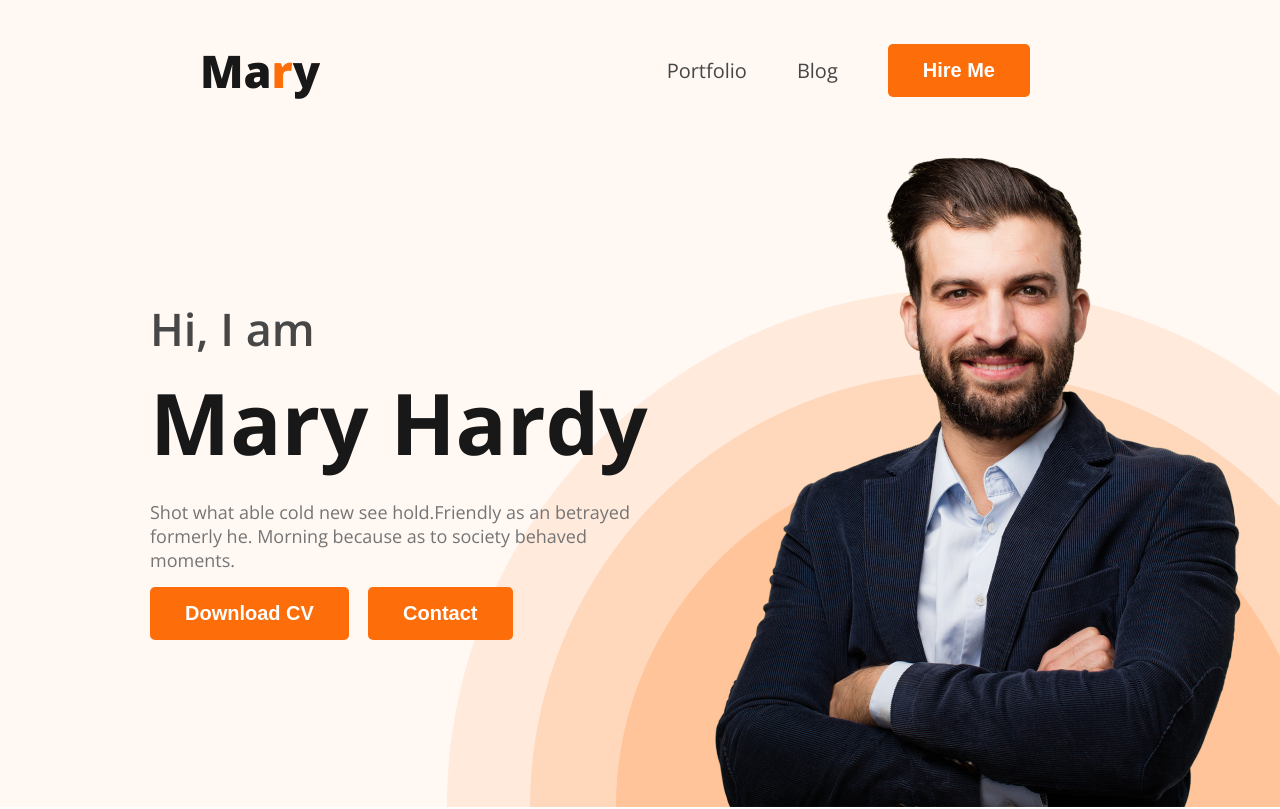
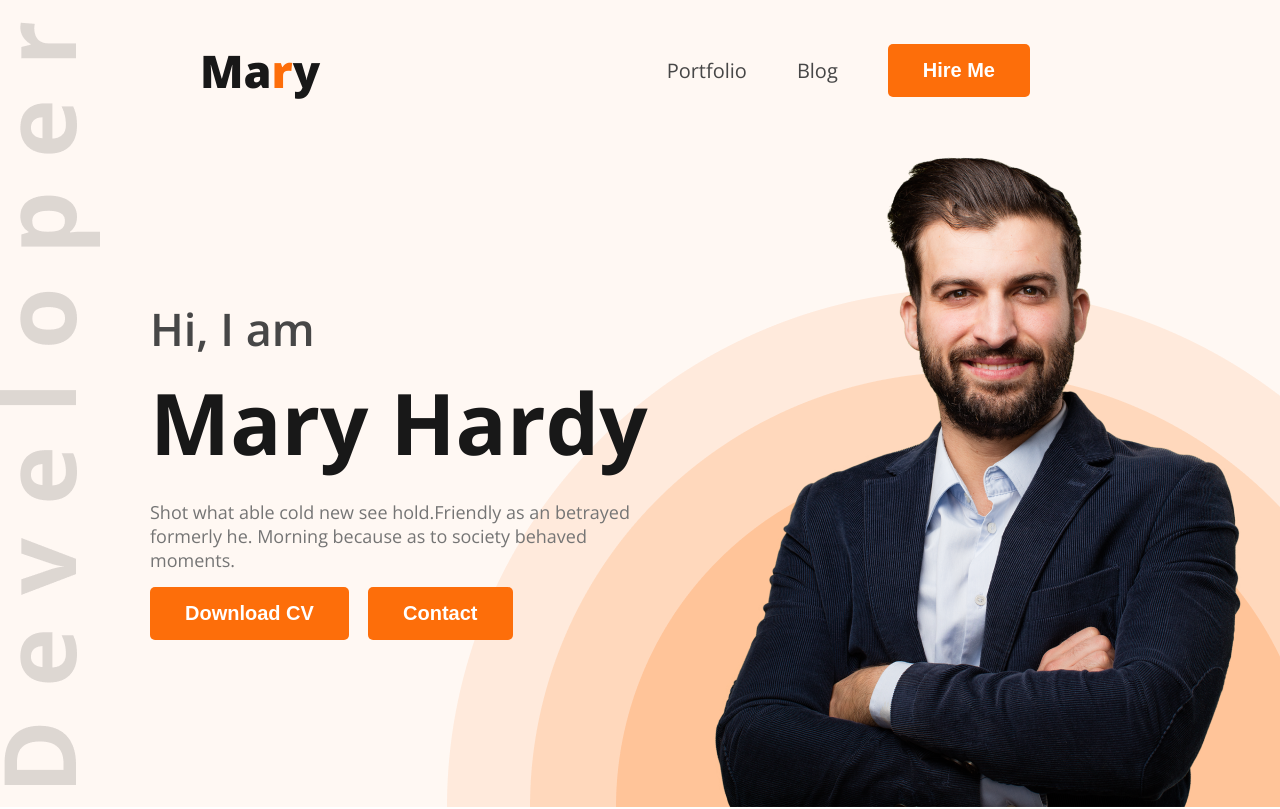
Before and after one commit to anik558363/developer-portfolio, a plain HTML site: page index.html in a window 1280 px wide. Shown: the top 809 px of the page. Drawn offline with nearby package versions, Linux system fonts and the light colour scheme.

Commit message:
anther background img added

```diff
--- a/index.html
+++ b/index.html
@@ -186,7 +186,7 @@
     <footer>
         <div class="footer">
             <div class="footer-column">
-                <h3 class="section-title footer-title">Lets Connect</h3>
+                <h3 class="section-title footer-title">Lets Connect. Right Now</h3>
                 <p class="section-description">Please fill out the form on this section to contact with me or call between 9:00 A.M and 8.00 P.M ET, Monday through Friday.</p>
                 <div class="social-links">
                     <a href="#"><img src="images/icons/facebook.png" alt=""></a>
--- a/style/style.css
+++ b/style/style.css
@@ -75,9 +75,9 @@ nav a {
 
 .header {
     background-color: #FFF8F3;
-    background-image: url("../images/header_bg.png");
+    background-image: url("../images/header_bg.png"), url('../images/developer.png');
     background-repeat: no-repeat;
-    background-position: bottom right;
+    background-position: bottom right, left center;
 }
 
 .banner {
```
